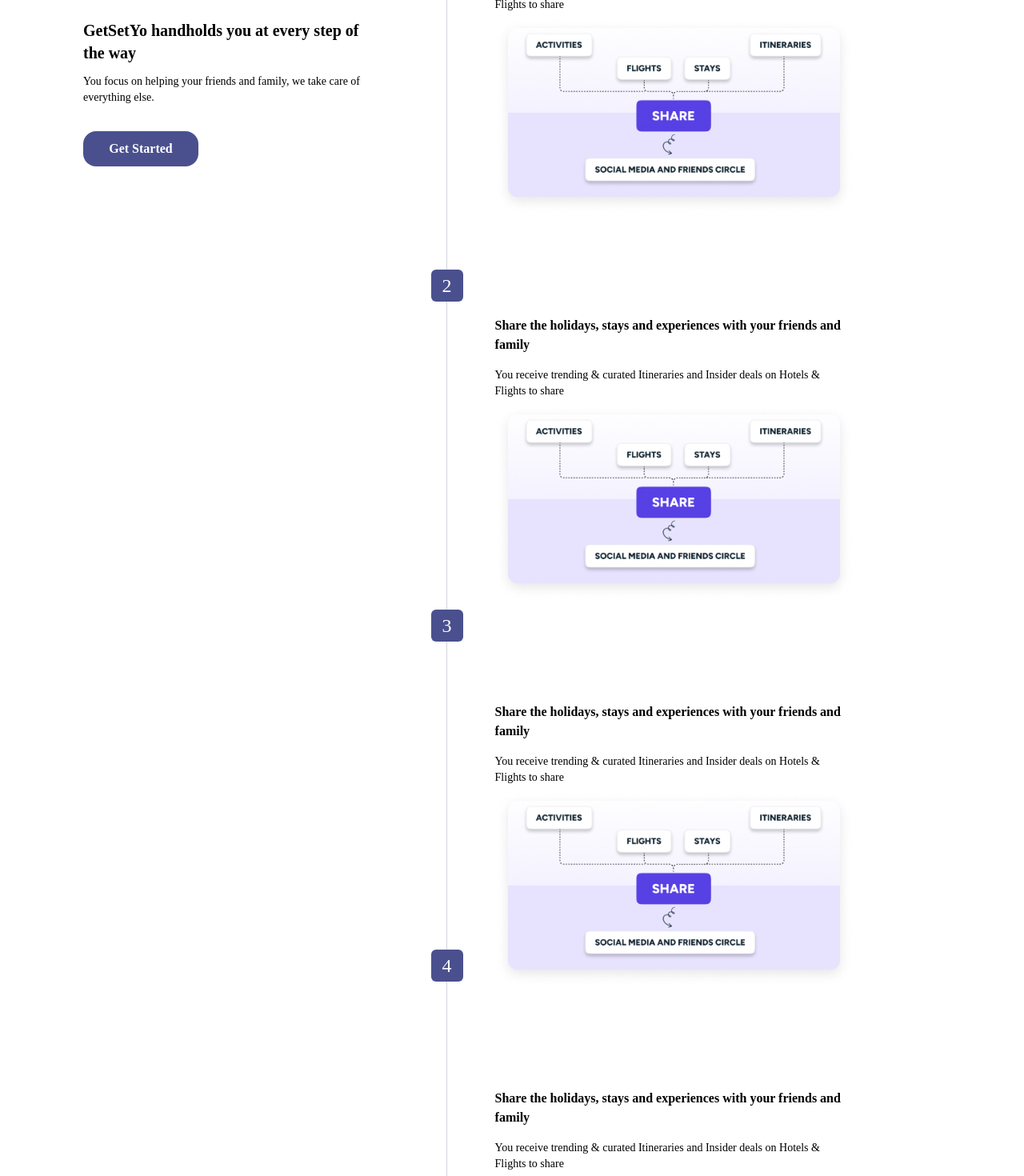
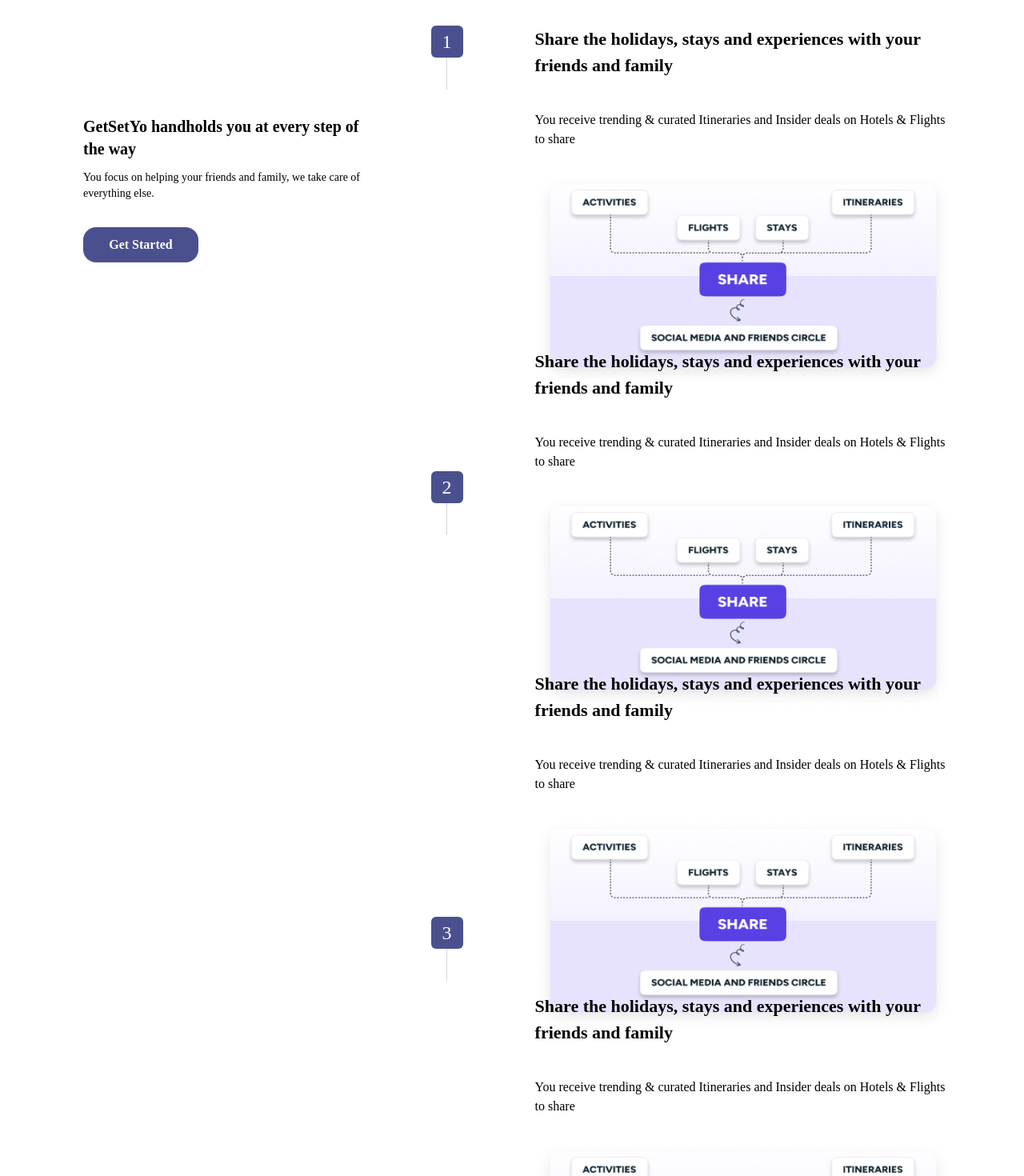
Before and after one commit to AbhiiiDev/Createnary-frontend, a React (Vite) app in the folder client/: page /secondPage in a window 1280 px wide. Shown: the part 160-1630 px from the top of the page at 80% size. Built offline with nearby package versions, Linux system fonts and the light colour scheme.

Commit message:
Working on Second page css

```diff
--- a/client/src/pages/SecondPage.jsx
+++ b/client/src/pages/SecondPage.jsx
@@ -5,7 +5,7 @@ import Footer from '../components/Footer';
 const SecondPage = () => {
   return (
     <div>
-        <div className='flex flex-col md:flex-row mt-10 md:ml-16'>
+        <div className='flex flex-col md:flex-row mt-40 md:mt-40 md:ml-16'>
       <div className='md:w-7/12 md:mt-36 pl-10 pr-5'>
         <h2 className='font-semibold text-xl'>GetSetYo handholds you at every step of the way</h2>
         <p className='text-sm mt-3'>You focus on helping your friends and family, we take care of everything else.</p>
@@ -15,21 +15,21 @@ const SecondPage = () => {
           Get Started
         </button>
       </div>
-      <div className='flex flex-row w-full mt-8 m-10'>
-      <div className='flex flex-col mr-5 '>
-                <div className='h-[425px]'>
+      <div className='flex gap-[50px] w-full mt-8 m-10'>
+      <div className='flex flex-col mr-5 md:h-[1948px]  '>
+                <div className=''>
                     <div className='w-10 h-10 bg-[#4A508E] rounded-md'><h1 className=' flex justify-center align-center pt-1 text-2xl text-white'>1</h1></div>
                     <div className="h-full border-r border-gray-300 mr-5"></div>
                 </div>
-                <div className='h-[425px]'>
+                <div className=' md:mt-[517px]'>
                     <div className='w-10 h-10 bg-[#4A508E] rounded-md'><h1 className=' flex justify-center align-center pt-1 text-2xl text-white'>2</h1></div>
                     <div className="h-full border-r border-gray-300 mr-5"></div>
                 </div>
-                <div className='h-[425px]'>
+                <div className=' md:mt-[517px]'>
                     <div className='w-10 h-10 bg-[#4A508E] rounded-md'><h1 className=' flex justify-center align-center pt-1 text-2xl text-white'>3</h1></div>
                     <div className="h-full border-r border-gray-300 mr-5"></div>
                 </div>
-                <div className='h-[300px]'>
+                <div className=' md:mt-[517px]'>
                     <div className='w-10 h-10 bg-[#4A508E] rounded-md'><h1 className=' flex justify-center align-center pt-1 text-2xl text-white'>4</h1></div>
                     <div className="h-full border-r border-gray-300 mr-5"></div>
                 </div>
@@ -37,31 +37,34 @@ const SecondPage = () => {
         </div>
 
 
-      <div className=' md:w-2/3 md:pl-5'>
+      <div className=' md:pl-5 md:h-[1975px] md:w-[520px] '>
 
-        <div className='mb-14 md:mb-32'>
-          <h2 className='font-semibold mb-4'>Share the holidays, stays and experiences with your friends and family</h2>
-          <p className='mb-2 text-sm'>You receive trending & curated Itineraries and Insider deals on Hotels & Flights to share</p>
-          <img src={Share} alt='' />
+        <div className='  md:w-[520px] md:h-[403px] flex flex-col gap-[24px] '>
+          <h2 className='font-bold text-[22px] mb-4'>Share the holidays, stays and experiences with your friends and family</h2>
+          <p className='mb-2 font-medium text-[16px] '>You receive trending & curated Itineraries and Insider deals on Hotels & Flights to share</p>
+          <img className='md:w-[520px] md:h-[264px]' src={Share} alt='' />
         </div>
 
-        <div className='mb-14 md:mb-32'>
-          <h2 className='font-semibold mb-4'>Share the holidays, stays and experiences with your friends and family</h2>
-          <p className='mb-2 text-sm'>You receive trending & curated Itineraries and Insider deals on Hotels & Flights to share</p>
-          <img src={Share} alt='' />
+        <div className='  md:w-[520px] md:h-[403px] flex flex-col gap-[24px] '>
+          <h2 className='font-bold text-[22px] mb-4'>Share the holidays, stays and experiences with your friends and family</h2>
+          <p className='mb-2 font-medium text-[16px] '>You receive trending & curated Itineraries and Insider deals on Hotels & Flights to share</p>
+          <img className='md:w-[520px] md:h-[264px]' src={Share} alt='' />
         </div>
 
-        <div className='mb-14 md:mb-32'>
-          <h2 className='font-semibold mb-4'>Share the holidays, stays and experiences with your friends and family</h2>
-          <p className='mb-2 text-sm'>You receive trending & curated Itineraries and Insider deals on Hotels & Flights to share</p>
-          <img src={Share} alt='' />
+
+        <div className='  md:w-[520px] md:h-[403px] flex flex-col gap-[24px] '>
+          <h2 className='font-bold text-[22px] mb-4'>Share the holidays, stays and experiences with your friends and family</h2>
+          <p className='mb-2 font-medium text-[16px] '>You receive trending & curated Itineraries and Insider deals on Hotels & Flights to share</p>
+          <img className='md:w-[520px] md:h-[264px]' src={Share} alt='' />
         </div>
 
-        <div >
-          <h2 className='font-semibold mb-4'>Share the holidays, stays and experiences with your friends and family</h2>
-          <p className='mb-2 text-sm'>You receive trending & curated Itineraries and Insider deals on Hotels & Flights to share</p>
-          <img src={Share} alt='' />
+
+        <div className='  md:w-[520px] md:h-[403px] flex flex-col gap-[24px] '>
+          <h2 className='font-bold text-[22px] mb-4'>Share the holidays, stays and experiences with your friends and family</h2>
+          <p className='mb-2 font-medium text-[16px] '>You receive trending & curated Itineraries and Insider deals on Hotels & Flights to share</p>
+          <img className='md:w-[520px] md:h-[264px]' src={Share} alt='' />
         </div>
+
       </div>
       </div>
 
```
